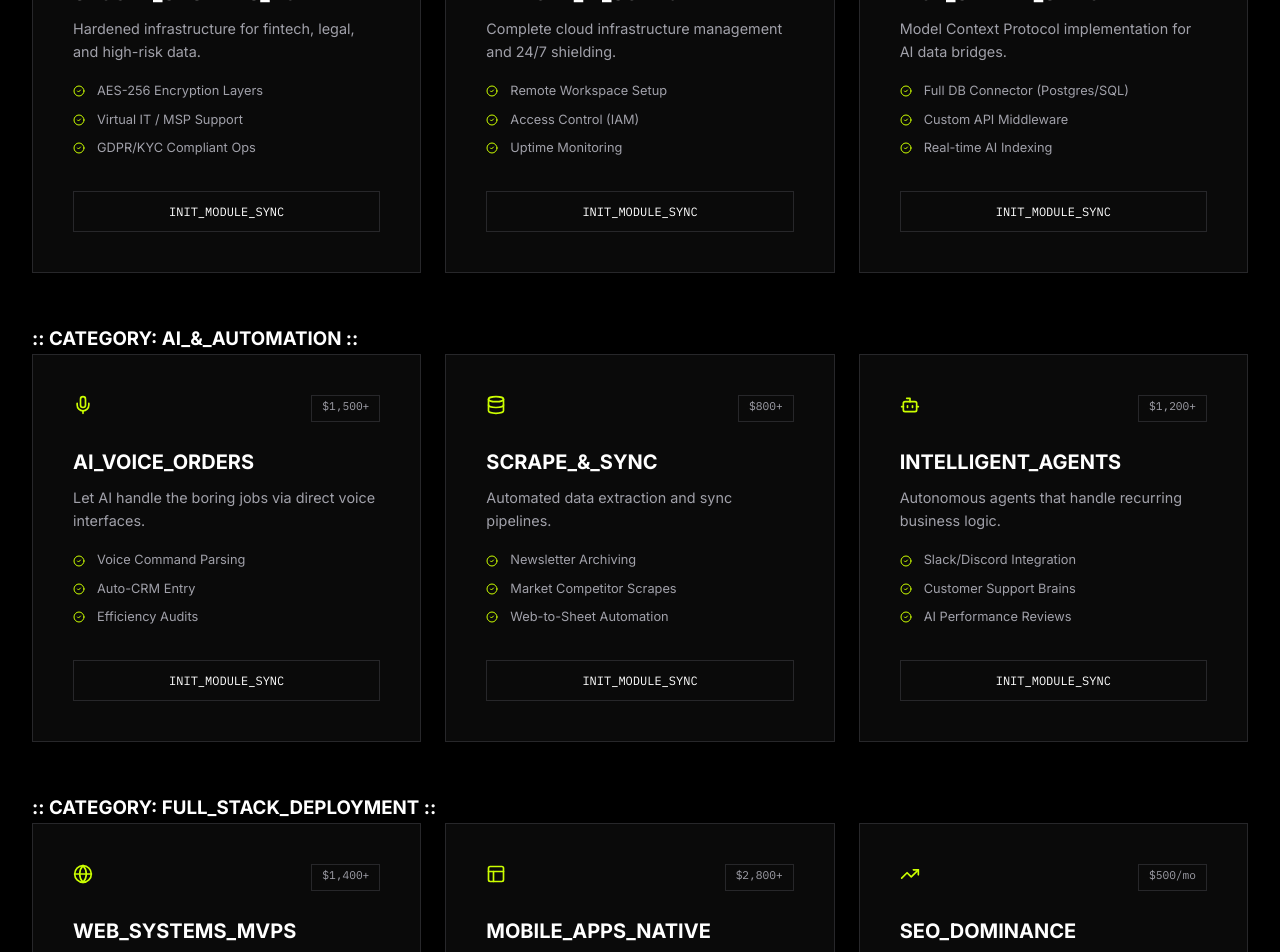
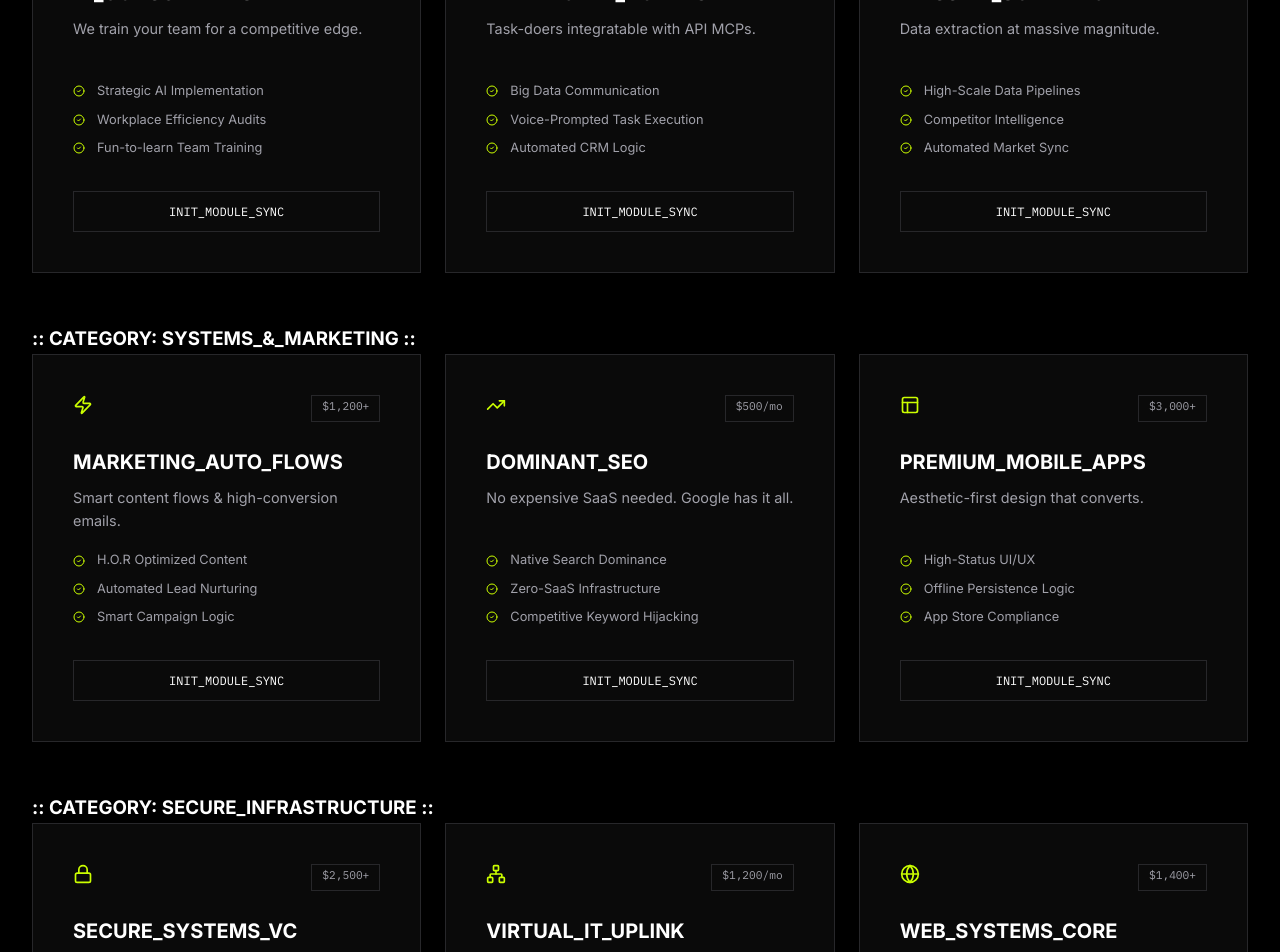
Before and after one commit to Dawgon-ai/404200faceleft, a React (Vite) app: page / in a window 1280 px wide. Shown: the part 2340-3292 px from the top of the page. Built offline with nearby package versions, Linux system fonts and the light colour scheme.

Commit message:
Overhauled Services modules: updated to specific, high-value consulting and automation language. Added Massive Scraping and Marketing Auto Flows.

```diff
--- a/src/components/Services.tsx
+++ b/src/components/Services.tsx
@@ -53,93 +53,93 @@ const Services = () => {
                 </div>
 
                 <div className="market-focus">
-                    <h3 className="market-title">:: CATEGORY: SECURE_ARCHITECTURE ::</h3>
+                    <h3 className="market-title">:: CATEGORY: AI_STRATEGY_&_AGENTS ::</h3>
+                </div>
+                <div className="services-grid">
+                    <ServiceBlock
+                        icon={Bot}
+                        title="AI_CONSULTANTS"
+                        price="$1,500+"
+                        subtitle="We train your team for a competitive edge."
+                        items={["Strategic AI Implementation", "Workplace Efficiency Audits", "Fun-to-learn Team Training"]}
+                        delay={1}
+                    />
+                    <ServiceBlock
+                        icon={Cpu}
+                        title="INTELLIGENT_AGENTS"
+                        price="$2,200+"
+                        subtitle="Task-doers integratable with API MCPs."
+                        items={["Big Data Communication", "Voice-Prompted Task Execution", "Automated CRM Logic"]}
+                        delay={2}
+                    />
+                    <ServiceBlock
+                        icon={Database}
+                        title="MASSIVE_SCRAPING"
+                        price="$800+"
+                        subtitle="Data extraction at massive magnitude."
+                        items={["High-Scale Data Pipelines", "Competitor Intelligence", "Automated Market Sync"]}
+                        delay={3}
+                    />
+                </div>
+
+                <br /><br />
+                <div className="market-focus">
+                    <h3 className="market-title">:: CATEGORY: SYSTEMS_&_MARKETING ::</h3>
+                </div>
+                <div className="services-grid">
+                    <ServiceBlock
+                        icon={Zap}
+                        title="MARKETING_AUTO_FLOWS"
+                        price="$1,200+"
+                        subtitle="Smart content flows & high-conversion emails."
+                        items={["H.O.R Optimized Content", "Automated Lead Nurturing", "Smart Campaign Logic"]}
+                        delay={4}
+                    />
+                    <ServiceBlock
+                        icon={TrendingUp}
+                        title="DOMINANT_SEO"
+                        price="$500/mo"
+                        subtitle="No expensive SaaS needed. Google has it all."
+                        items={["Native Search Dominance", "Zero-SaaS Infrastructure", "Competitive Keyword Hijacking"]}
+                        delay={5}
+                    />
+                    <ServiceBlock
+                        icon={Layout}
+                        title="PREMIUM_MOBILE_APPS"
+                        price="$3,000+"
+                        subtitle="Aesthetic-first design that converts."
+                        items={["High-Status UI/UX", "Offline Persistence Logic", "App Store Compliance"]}
+                        delay={6}
+                    />
+                </div>
+
+                <br /><br />
+                <div className="market-focus">
+                    <h3 className="market-title">:: CATEGORY: SECURE_INFRASTRUCTURE ::</h3>
                 </div>
                 <div className="services-grid">
                     <ServiceBlock
                         icon={Lock}
                         title="SECURE_SYSTEMS_VC"
                         price="$2,500+"
-                        subtitle="Hardened infrastructure for fintech, legal, and high-risk data."
-                        items={["AES-256 Encryption Layers", "Virtual IT / MSP Support", "GDPR/KYC Compliant Ops"]}
-                        delay={1}
+                        subtitle="Hardened architecture for high-risk data."
+                        items={["AES-256 Encryption", "Virtual IT / MSP Support", "Total Data Sovereignty"]}
+                        delay={7}
                     />
                     <ServiceBlock
                         icon={Network}
-                        title="VIRTUAL_IT_SUPPORT"
+                        title="VIRTUAL_IT_UPLINK"
                         price="$1,200/mo"
-                        subtitle="Complete cloud infrastructure management and 24/7 shielding."
+                        subtitle="24/7 shielding and infrastructure management."
                         items={["Remote Workspace Setup", "Access Control (IAM)", "Uptime Monitoring"]}
-                        delay={2}
-                    />
-                    <ServiceBlock
-                        icon={Cpu}
-                        title="MCP_SERVER_SYNC"
-                        price="$1,800+"
-                        subtitle="Model Context Protocol implementation for AI data bridges."
-                        items={["Full DB Connector (Postgres/SQL)", "Custom API Middleware", "Real-time AI Indexing"]}
-                        delay={3}
-                    />
-                </div>
-
-                <br /><br />
-                <div className="market-focus">
-                    <h3 className="market-title">:: CATEGORY: AI_&_AUTOMATION ::</h3>
-                </div>
-                <div className="services-grid">
-                    <ServiceBlock
-                        icon={Mic}
-                        title="AI_VOICE_ORDERS"
-                        price="$1,500+"
-                        subtitle="Let AI handle the boring jobs via direct voice interfaces."
-                        items={["Voice Command Parsing", "Auto-CRM Entry", "Efficiency Audits"]}
-                        delay={4}
-                    />
-                    <ServiceBlock
-                        icon={Database}
-                        title="SCRAPE_&_SYNC"
-                        price="$800+"
-                        subtitle="Automated data extraction and sync pipelines."
-                        items={["Newsletter Archiving", "Market Competitor Scrapes", "Web-to-Sheet Automation"]}
-                        delay={5}
-                    />
-                    <ServiceBlock
-                        icon={Bot}
-                        title="INTELLIGENT_AGENTS"
-                        price="$1,200+"
-                        subtitle="Autonomous agents that handle recurring business logic."
-                        items={["Slack/Discord Integration", "Customer Support Brains", "AI Performance Reviews"]}
-                        delay={6}
-                    />
-                </div>
-
-                <br /><br />
-                <div className="market-focus">
-                    <h3 className="market-title">:: CATEGORY: FULL_STACK_DEPLOYMENT ::</h3>
-                </div>
-                <div className="services-grid">
-                    <ServiceBlock
-                        icon={Globe}
-                        title="WEB_SYSTEMS_MVPS"
-                        price="$1,400+"
-                        subtitle="Fast delivery of full-scale web applications and dashboards."
-                        items={["Tailwind + React Stack", "Edge Deployment (Vercel)", "Scalable Backend Architecture"]}
-                        delay={7}
-                    />
-                    <ServiceBlock
-                        icon={Layout}
-                        title="MOBILE_APPS_NATIVE"
-                        price="$2,800+"
-                        subtitle="Cross-platform mobile systems with offline persistence."
-                        items={["React Native / Expo", "Push Notification Logic", "App Store Compliance"]}
                         delay={8}
                     />
                     <ServiceBlock
-                        icon={TrendingUp}
-                        title="SEO_DOMINANCE"
-                        price="$500/mo"
-                        subtitle="Technical search engine control and visibility scaling."
-                        items={["Real-time Indexing", "Local GMB Dominance", "Competitor Keyword Hijacking"]}
+                        icon={Globe}
+                        title="WEB_SYSTEMS_CORE"
+                        price="$1,400+"
+                        subtitle="Full-scale web applications and dashboards."
+                        items={["Tailwind + React Stack", "Edge Deployment", "Scalable Logic Boards"]}
                         delay={9}
                     />
                 </div>
```
